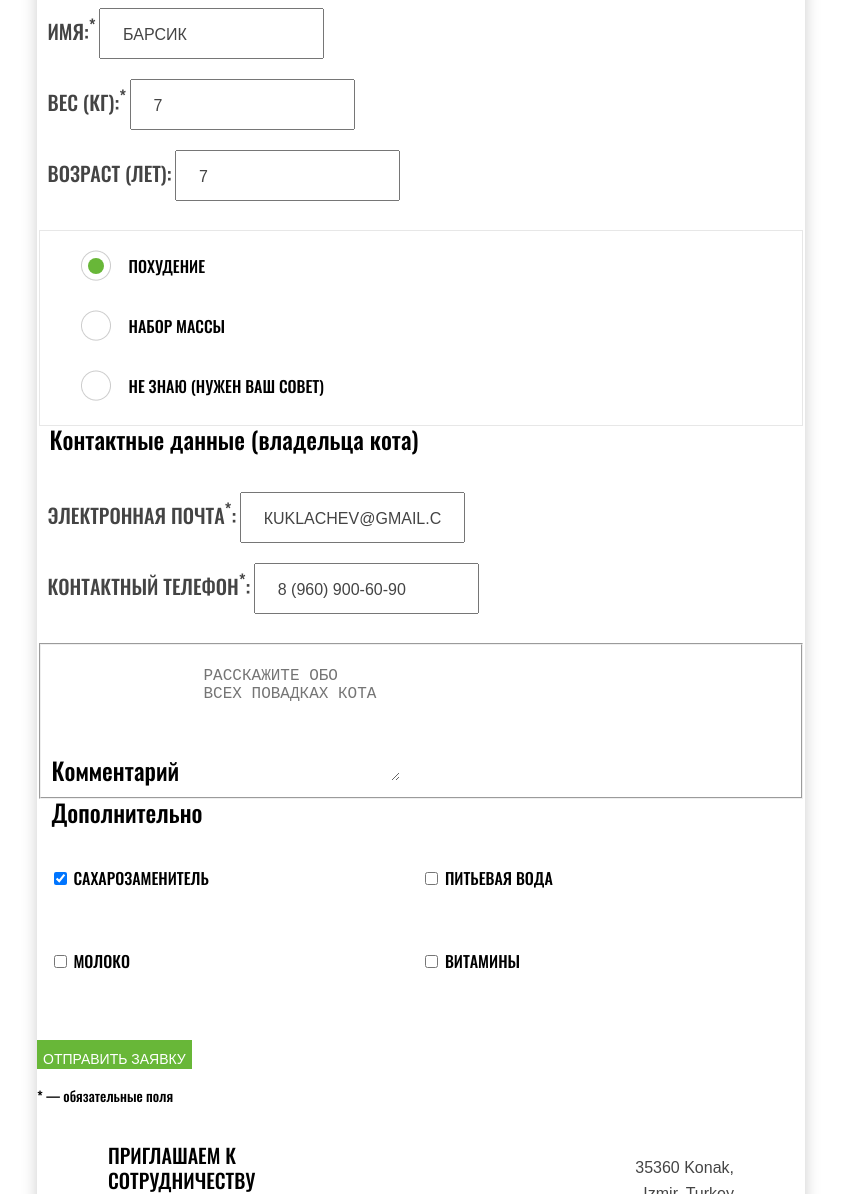
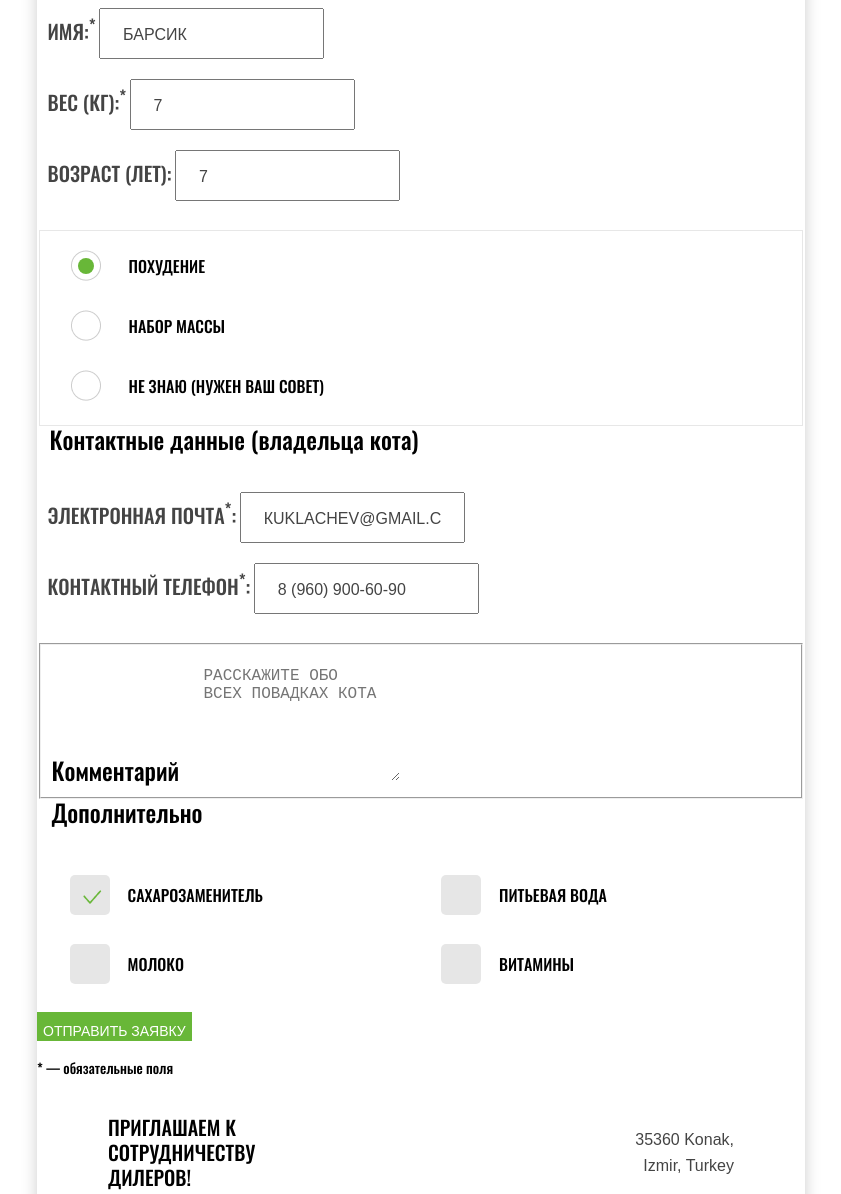
Before and after one commit to Homodeus7/cat-energy, a website: page source/form.html in a window 1280 px wide. Shown: the part 346-1540 px from the top of the page, without its empty margins (219-1060 px from the left). Drawn offline with nearby package versions, Linux system fonts and the light colour scheme; files that its build step writes are made by us from their sources.

Commit message:
added style of checkbox

```diff
--- a/source/less/blocks/checkbox.less
+++ b/source/less/blocks/checkbox.less
@@ -1,7 +1,60 @@
-.checkbox__input:not(:last-child) {
-    margin-bottom: 54px;
+.checkbox label {
+  display: block;
+  cursor: pointer;
+  padding-top: 17px;
+  padding-bottom: 17px;
+  padding-left: 78px;
+}
+
+.checkbox__input {
+  z-index: 1;
+  opacity: 0;
+  margin: 0;
+  position: absolute;
+  width: 40px;
+  height: 40px;
+}
+
+.checkbox__input+label::before {
+  content: "";
+  position: absolute;
+  top: 10px;
+  left: 20px;
+  width: 40px;
+  height: 40px;
+  background-color: @special-grey-4;
+  border-radius: 5px;
+}
+
+@media (min-width: @desktop-width) {
+  .checkbox__input+label::before {
+    top: 0;
   }
+}
 
-  .checkbox__item {
-    list-style: none;
-  }
+.checkbox__input+label:hover::before {
+  background-color: @special-grey-4;
+}
+
+.checkbox__input:focus+label::before {
+  background-color: @special-grey-4;
+}
+
+.checkbox__input:active+label::before {
+  background-color: @special-grey-4;
+}
+
+.checkbox__input:checked+label::after {
+  content: "";
+  position: absolute;
+  top: 25px;
+  left: 33px;
+  width: 50px;
+  height: 30px;
+  background-image: url("../img/check.png");
+  background-repeat: no-repeat;
+}
+
+.checkbox__input:checked+label:active::after {
+  opacity: 0.3;
+}
--- a/source/less/blocks/form-group.less
+++ b/source/less/blocks/form-group.less
@@ -10,8 +10,6 @@
     margin-bottom: 35px;
 }
 
-
-
 .form-group--contacts {
     @media (min-width: @tablet-width) {
         grid-column: span 2;
--- a/source/less/blocks/form-list.less
+++ b/source/less/blocks/form-list.less
@@ -29,5 +29,11 @@
 }
 
 .form-list--intention {
-  border: 1px solid @border-line-form;
+  border-top: 1px solid @border-line-form;
+  border-bottom: 1px solid @border-line-form;
+
+  @media (min-width: @tablet-width) {
+    border: 1px solid @border-line-form;
+  }
+
 }
--- a/source/less/blocks/radio.less
+++ b/source/less/blocks/radio.less
@@ -20,17 +20,18 @@
     content: "";
     position: absolute;
     top: 14px;
-    left: 30px;
-    width: 45px;
-    height: 45px;
-    background: url(../img/radiobutton.png) 0 0 no-repeat
+    left: 20px;
+    width: 50px;
+    height: 50px;
+    background: url(../img/radiobutton.png);
+    background-repeat: no-repeat;
 }
 
 .radio__input:checked+label::after {
     content: "";
     position: absolute;
     top: 22px;
-    left: 37px;
+    left: 27px;
     width: 16px;
     height: 16px;
     background-color: @basic-green;
```
